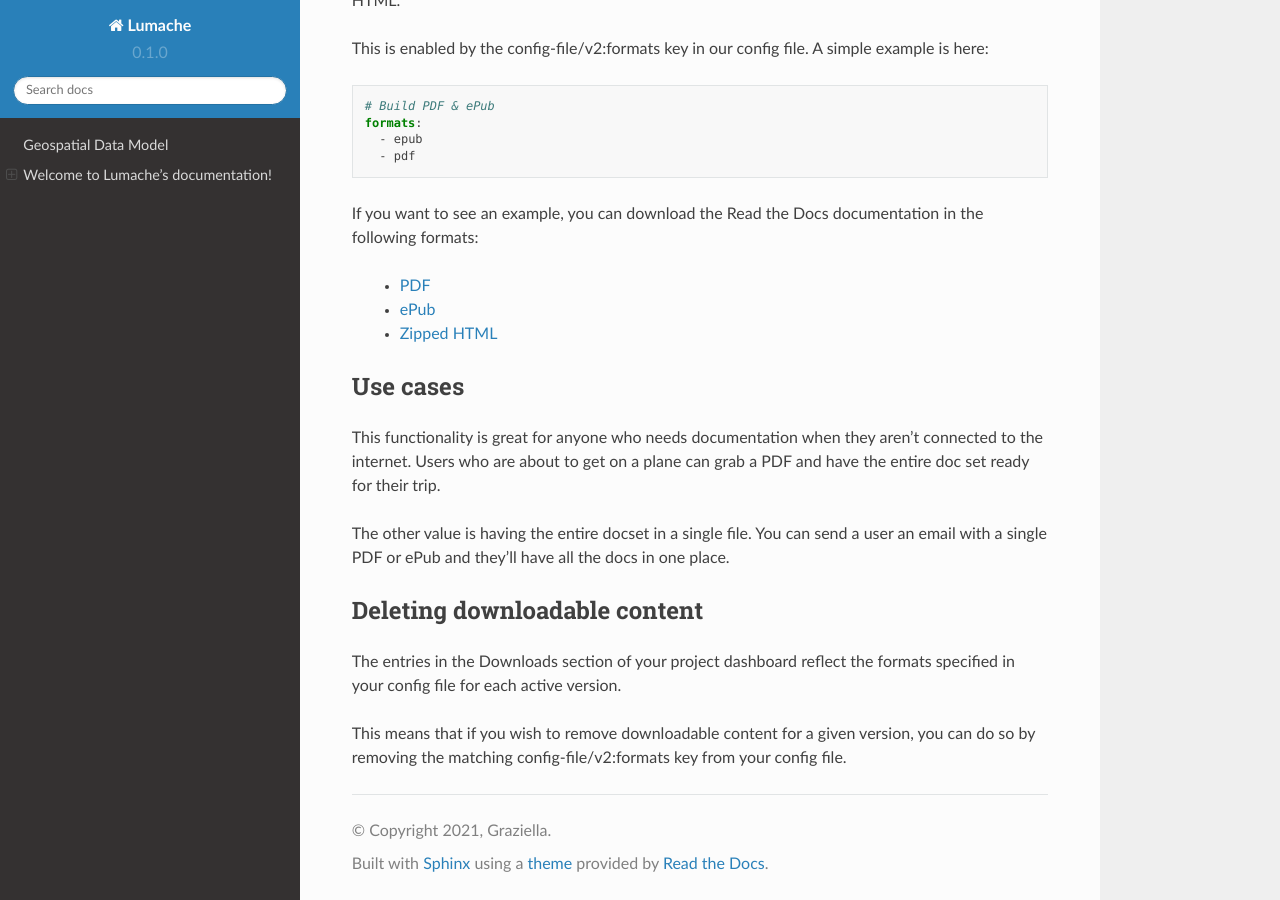
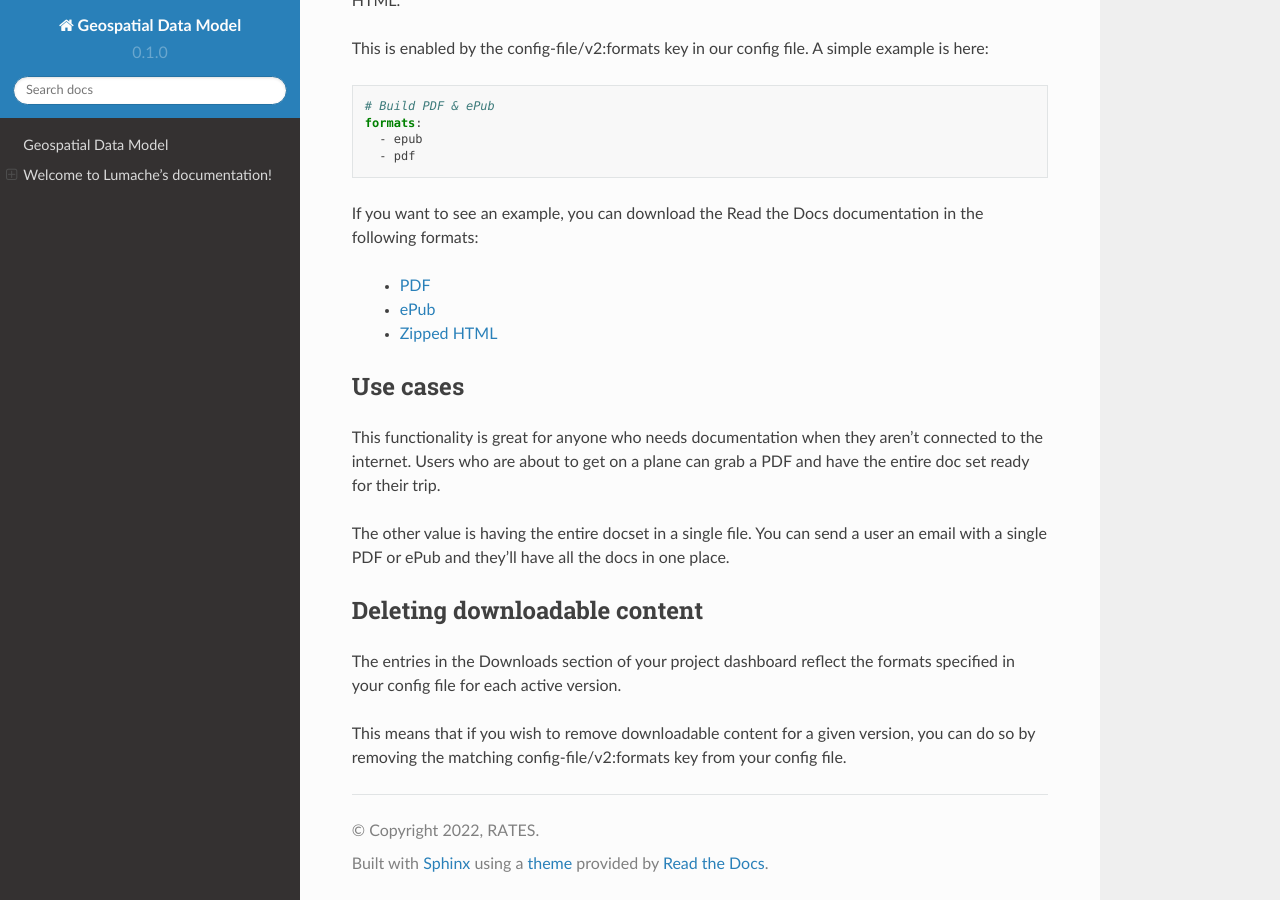
Before and after one commit to geoscholar/RGVFlood-GDM, a Sphinx documentation site: the page built from docs/source/index.rst, in a window 1280 px wide and 900 px high, scrolled down 813 px. Built offline with Sphinx 7.4.7 and the Read the Docs theme 2.0.0, drawn with Linux system fonts in a browser that asks for light colours.

Commit message:
Update conf.py

```diff
--- a/docs/source/conf.py
+++ b/docs/source/conf.py
@@ -2,9 +2,9 @@
 
 # -- Project information
 
-project = 'Lumache'
-copyright = '2021, Graziella'
-author = 'Graziella'
+project = 'Geospatial Data Model'
+copyright = '2022, RATES'
+author = 'Dr. Stacey D. Lyle'
 
 release = '0.1'
 version = '0.1.0'
```
